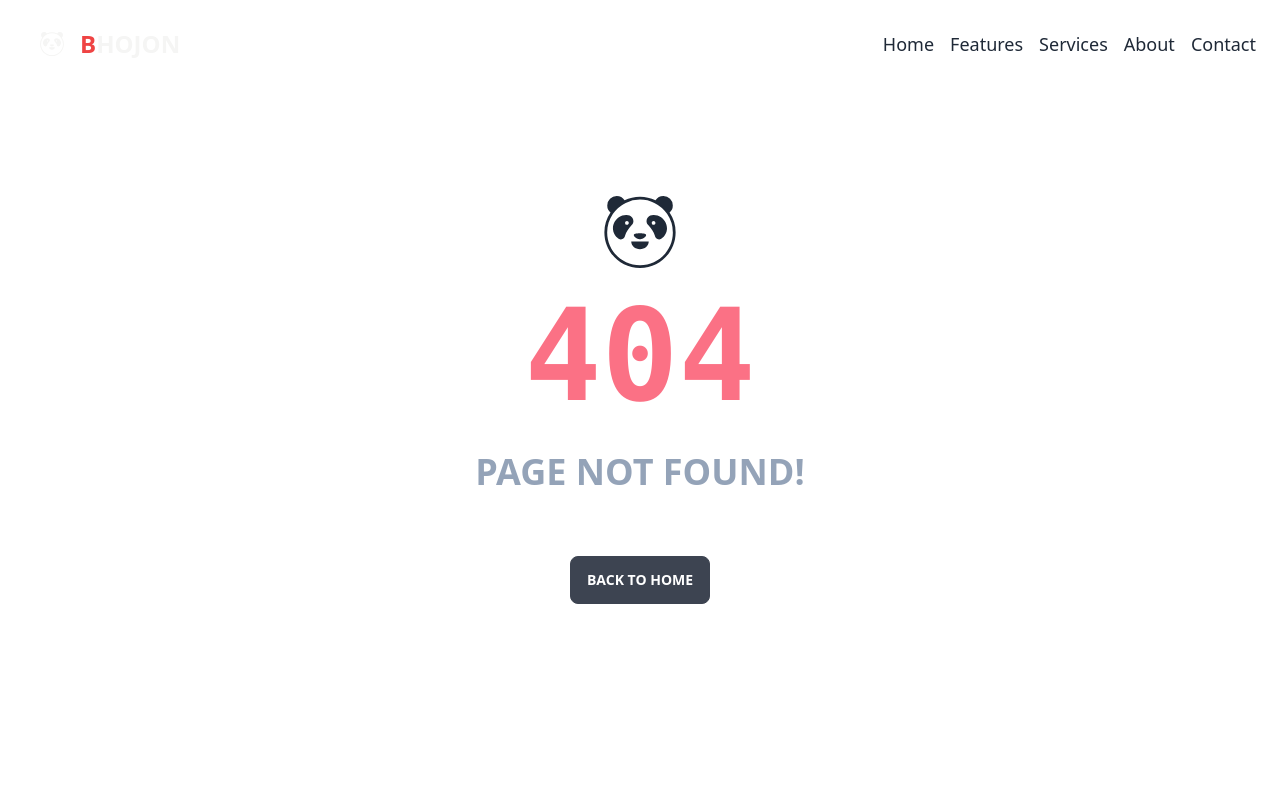
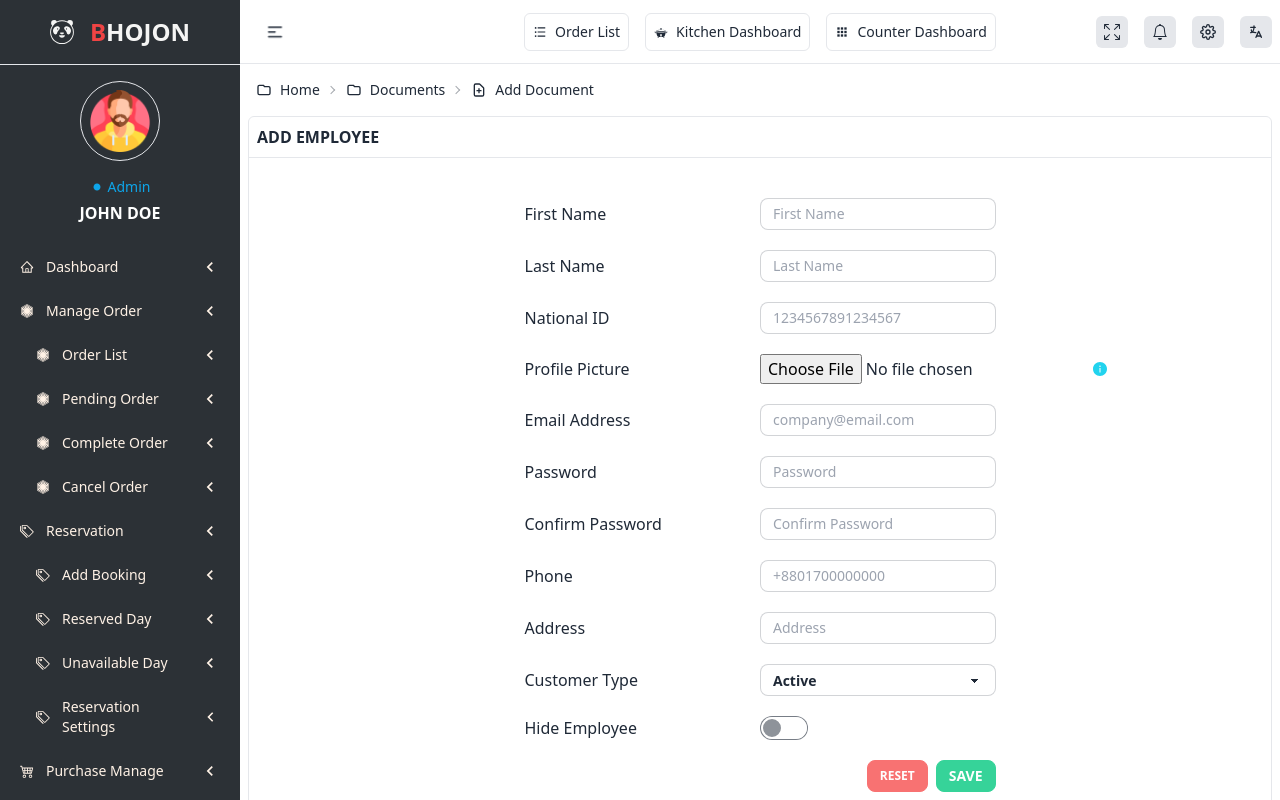
Before and after one commit to nDevers/Bhojon, a React (Create React App) app: page /dashboard/human-resource/add-employee in a window 1280 px wide. Before the commit this address had no page. Built offline with nearby package versions, Linux system fonts and the light colour scheme.

Commit message:
add employee page design
Co-Authored-By: AbidHasanPiash <60427103+AbidHasanPiash@users.noreply.github.com>

```diff
--- a/src/App.js
+++ b/src/App.js
@@ -88,6 +88,7 @@ import LoadingSpinner from "./components/LoadingSpinner";
 
 import NotFound from "./pages/NotFound";
 import HumanResourceSummary from "./pages/dashboard/HumanResource/HumanResourceSummary";
+import AddEmployee from "./pages/dashboard/HumanResource/AddEmployee";
 
 function App() {
   return (
@@ -180,7 +181,7 @@ function App() {
         // human resources routes
         <Route path="human-resource" element={<HumanResource />} >
           <Route index element={<HumanResourceSummary />} />
-          <Route path="accounts-report" element={<AccountsReport />} />
+          <Route path="add-employee" element={<AddEmployee />} />
           <Route path="supplier-payment" element={<SupplierPayment />} />
         </Route>
 
--- a/src/pages/dashboard/HumanResource/AddEmployee.js
+++ b/src/pages/dashboard/HumanResource/AddEmployee.js
@@ -13,7 +13,7 @@ const AddEmployee = () => {
                 < Breadcrumbs />
             </div >
             <div className="border rounded-md">
-                <h3 className="uppercase font-semibold p-2">Add User</h3>
+                <h3 className="uppercase font-semibold p-2">Add Employee</h3>
                 <div className="border-t">
                     <div className="flex flex-col gap-5 items-center justify-center m-2 md:m-6 lg:m-10">
                         <Input
@@ -25,6 +25,11 @@ const AddEmployee = () => {
                             inputTitle="Last Name"
                             inputType="text"
                             inputPlaceHolder="Last Name"
+                        />
+                        <Input
+                            inputTitle="National ID"
+                            inputType="number"
+                            inputPlaceHolder="1234567891234567"
                         />
                         <FileInput fileInputTitle="Profile Picture" />
                         <Input
@@ -56,7 +61,7 @@ const AddEmployee = () => {
                             selectTitle="Customer Type"
                             selectOptions={["Active", "Inactive"]}
                         />
-                        <Toggle toggleTitle='Hide User' />
+                        <Toggle toggleTitle='Hide Employee' />
                         <div className="grid w-full md:w-3/6 lg:w-3/6">
                             <div className="flex justify-end gap-x-2">
                                 <Button customClass='btn btn-sm btn-error text-xs text-white' buttonTitle='Reset' />
```
